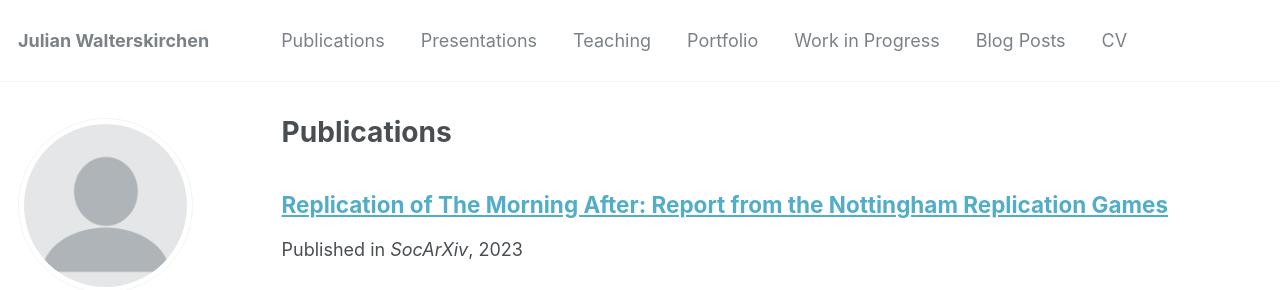
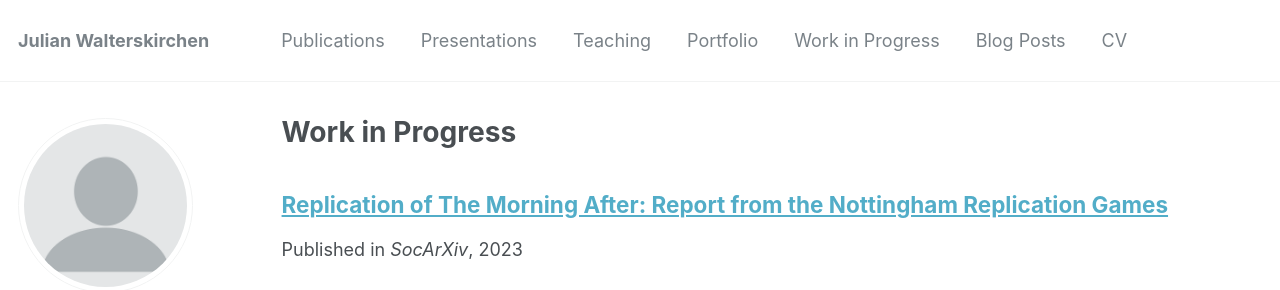
Before and after one commit to jwalterskirchen/jwalterskirchen.github.io, a Jekyll site: the page built from _pages/workinprogress.md, in a window 1280 px wide and 1318 px high. Shown: the top 290 px of the window. Built offline with Jekyll 4.4.1, drawn with Linux system fonts in a browser that asks for light colours; some web fonts are replaced.

Commit message:
Update workinprogress.md

```diff
--- a/_pages/workinprogress.md
+++ b/_pages/workinprogress.md
@@ -1,7 +1,7 @@
 ---
 layout: archive
-title: "Publications"
-permalink: /publications/
+title: "Work in Progress"
+permalink: /work_in_progress/
 author_profile: true
 ---
 
```
